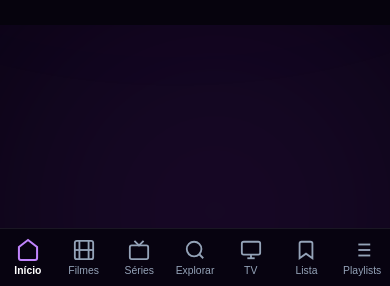
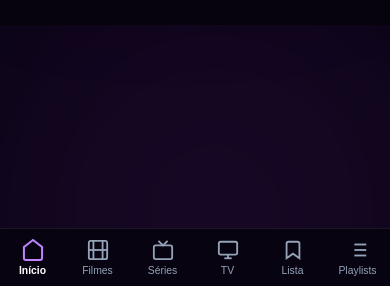
Before and after one commit to jpjohngithub/johnflix, a website: page public/index.html in a window 390 px wide. Shown: the part 558-844 px from the top of the page. Drawn offline with nearby package versions, Linux system fonts and the light colour scheme; no server answers.

Commit message:
remove aba Explorar

```diff
--- a/public/index.html
+++ b/public/index.html
@@ -31,8 +31,7 @@
         <button class="nav-link active" data-filter="all">Início</button>
         <button class="nav-link" data-filter="movie">Filmes</button>
         <button class="nav-link" data-filter="series">Séries</button>
-        <button class="nav-link" data-filter="explore">Explorar</button>
-      <button class="nav-link" data-filter="tv">Canais de TV</button>
+        <button class="nav-link" data-filter="tv">Canais de TV</button>
         <button class="nav-link" data-filter="mylist">Minha Lista <span class="badge-count hidden" id="myListCount">0</span></button>
         <button class="nav-link" data-filter="playlists">Playlists <span class="badge-count hidden" id="playlistsCount">0</span></button>
       </nav>
@@ -286,10 +285,6 @@
       <svg viewBox="0 0 24 24" fill="none" stroke="currentColor" stroke-width="2"><rect x="2" y="7" width="20" height="15" rx="2" ry="2"/><polyline points="17 2 12 7 7 2"/></svg>
       <span>Séries</span>
     </button>
-    <button class="nav-link mobile-nav-item" data-filter="explore">
-      <svg viewBox="0 0 24 24" fill="none" stroke="currentColor" stroke-width="2"><circle cx="11" cy="11" r="8"/><line x1="21" y1="21" x2="16.65" y2="16.65"/></svg>
-      <span>Explorar</span>
-    </button>
     <button class="nav-link mobile-nav-item" data-filter="tv">
       <svg viewBox="0 0 24 24" fill="none" stroke="currentColor" stroke-width="2"><rect x="2" y="3" width="20" height="14" rx="2" ry="2"/><line x1="8" y1="21" x2="16" y2="21"/><line x1="12" y1="17" x2="12" y2="21"/></svg>
       <span>TV</span>
```
